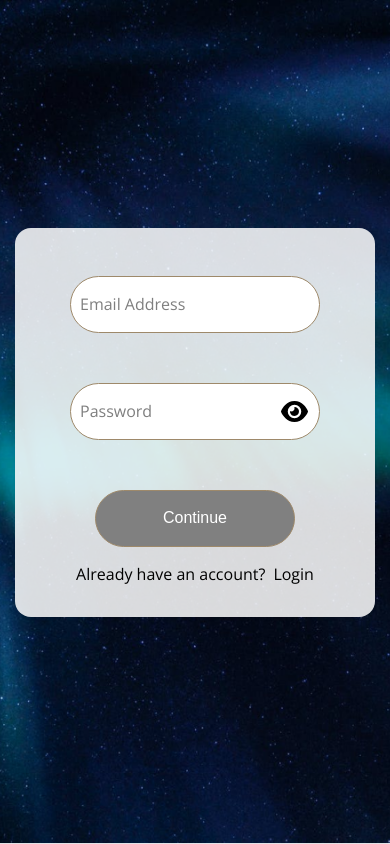
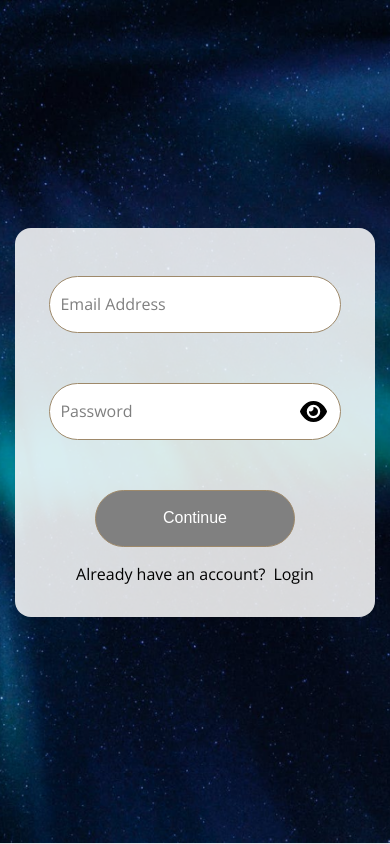
Before and after one commit to drjbrn/auth-page-demo, a React (Create React App) app in the folder authorization-app/: page /registration in a window 390 px wide. Built offline with nearby package versions, Linux system fonts and the light colour scheme; the HTML template or start-up script is replaced by a standard one.

Commit message:
fix: update width for input for small screen

```diff
--- a/authorization-app/src/styles/_form.scss
+++ b/authorization-app/src/styles/_form.scss
@@ -31,7 +31,7 @@
     padding-left: 1.1rem;
 
     @include for-phone {
-      width: 250px;
+      width: 75vw;
     }
   }
 
```
